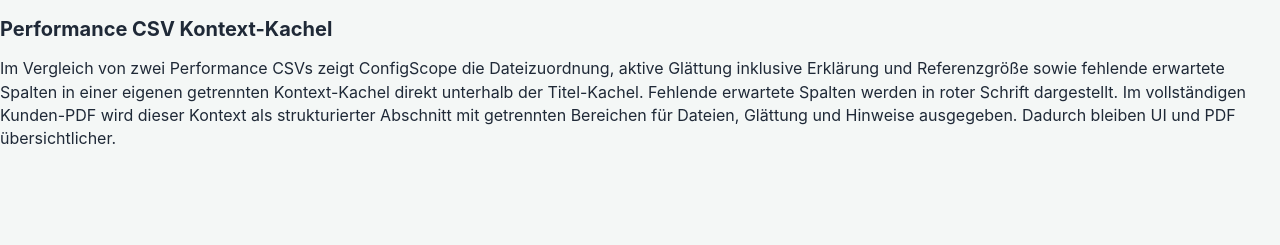
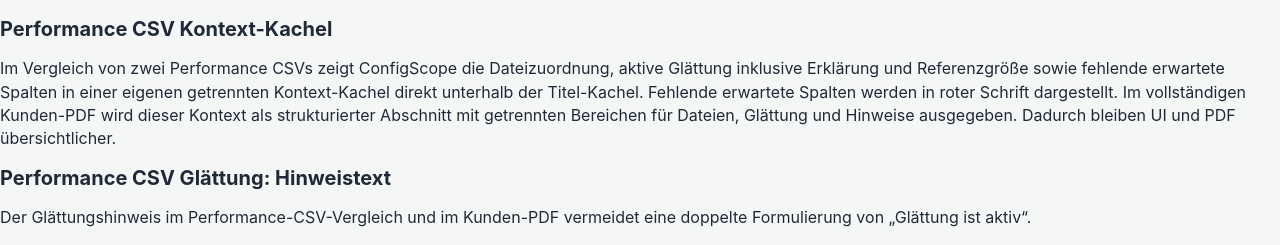
Before and after one commit to syschelle/XMLAnalyzer, a Flask app: page /anleitung in a window 1280 px wide. Shown: the part 3100-3345 px from the top of the page. Before the commit the page ends 3244 px from the top, so only its background shows below. Run offline with Flask 3, Linux system fonts and the light colour scheme; some libraries are stand-ins or nearby versions.

Commit message:
Remove duplicate smoothing wording

```diff
--- a/webapp/app.py
+++ b/webapp/app.py
@@ -20,7 +20,7 @@ import csv
 app = Flask(__name__)
 app.config['MAX_CONTENT_LENGTH'] = 200 * 1024 * 1024  # 200 MB
 
-APP_VERSION = "v0.167"
+APP_VERSION = "v0.168"
 app.jinja_env.globals["APP_VERSION"] = APP_VERSION
 
 
@@ -1207,7 +1207,7 @@ def _build_performance_comparison(result_a, result_b, filename_a, filename_b):
     summary_smoothed = build_summary(stats_a_smoothed, stats_b_smoothed)
     smoothing_reference = global_refs.get("__all__")
     smoothing_note = (
-        "Glättung aktiv: First Display und Full Study werden objektzahl-normalisiert. "
+        "First Display und Full Study werden objektzahl-normalisiert. "
         "Jede Messzeit wird mit Referenz-Object-count geteilt durch den Object count der Messung multipliziert. "
         "Als globale Referenz wird der gemeinsame Median der Object counts beider CSV-Dateien verwendet; "
         "in Modalität-, Hanging- und User-Tabellen wird jeweils der Median der angezeigten Gruppe verwendet. "
@@ -3574,7 +3574,7 @@ permissions:
 env:
   REGISTRY: ghcr.io
   IMAGE_NAME: export-xml-web
-  APP_VERSION: v0.167
+  APP_VERSION: v0.168
 
 jobs:
   build-export-xml-web:
@@ -3715,6 +3715,10 @@ The raw data is not changed and smoothing is not applied to export.xml or licens
 
 In the two-file Performance CSV comparison, file labels, smoothing details, the active smoothing reference and missing-column warnings are shown in a dedicated standalone context card below the Performance CSV comparison title card. Missing-column warnings are displayed in red. In the complete PDF report, this context is formatted as separate sections for compared files, smoothing information and missing-column warnings.
 
+## Performance CSV smoothing wording
+
+The smoothing context now avoids duplicate active-state wording in the UI and the complete PDF report.
+
 ## Local start with build from source
 Use this variant when Docker should build the image locally from `webapp/Dockerfile`.
 
@@ -3750,7 +3754,7 @@ webapp/Dockerfile
 
 The workflow pushes these tags to GitHub Container Registry:
 
-- `v0.167`
+- `v0.168`
 - `sha-<short-sha>`
 - `latest` for the current published image
 - the Git tag name when a `v*` tag is pushed
--- a/webapp/templates/anleitung.html
+++ b/webapp/templates/anleitung.html
@@ -133,5 +133,8 @@
 
   <h2>Performance CSV Kontext-Kachel</h2>
   <p>Im Vergleich von zwei Performance CSVs zeigt ConfigScope die Dateizuordnung, aktive Glättung inklusive Erklärung und Referenzgröße sowie fehlende erwartete Spalten in einer eigenen getrennten Kontext-Kachel direkt unterhalb der Titel-Kachel. Fehlende erwartete Spalten werden in roter Schrift dargestellt. Im vollständigen Kunden-PDF wird dieser Kontext als strukturierter Abschnitt mit getrennten Bereichen für Dateien, Glättung und Hinweise ausgegeben. Dadurch bleiben UI und PDF übersichtlicher.</p>
+
+  <h2>Performance CSV Glättung: Hinweistext</h2>
+  <p>Der Glättungshinweis im Performance-CSV-Vergleich und im Kunden-PDF vermeidet eine doppelte Formulierung von „Glättung ist aktiv“.</p>
 </body>
 </html>
```
Also changed, not shown: INSTALL_EN.md (+5 -1 lines), .github/workflows/docker-images.yml.
